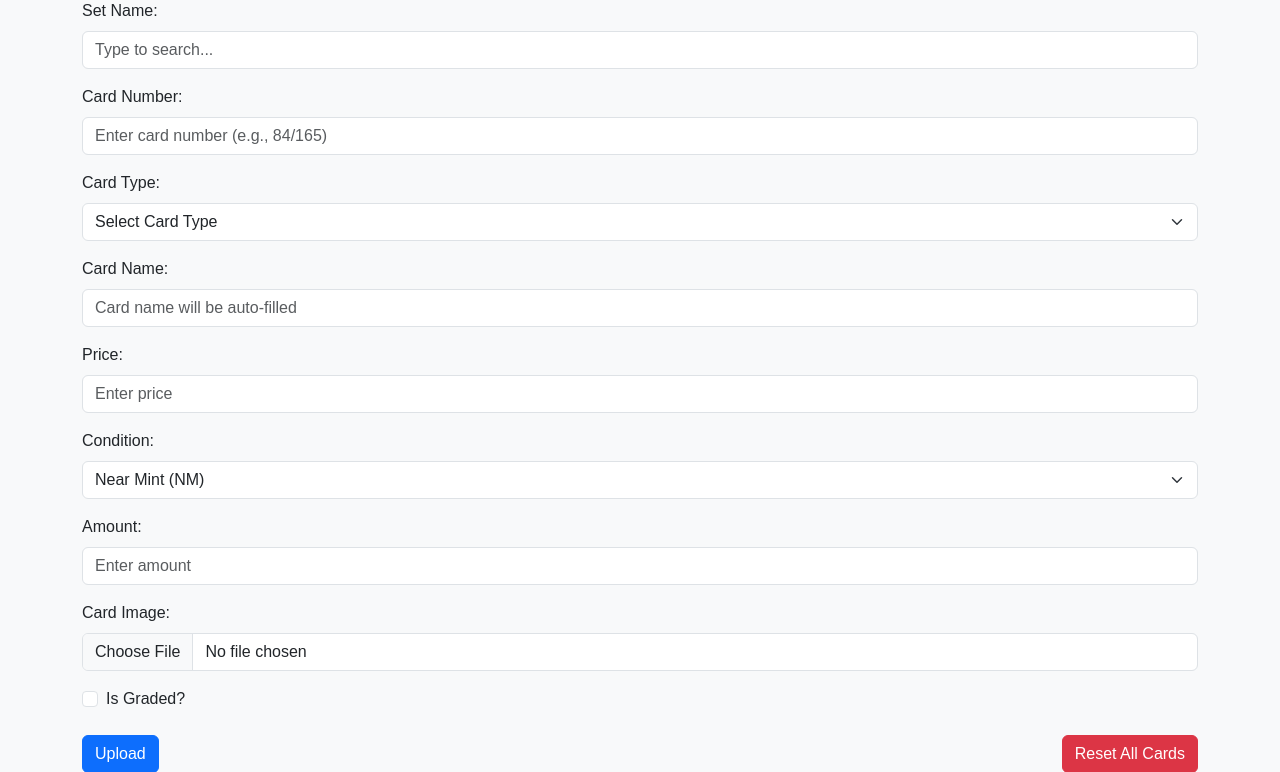
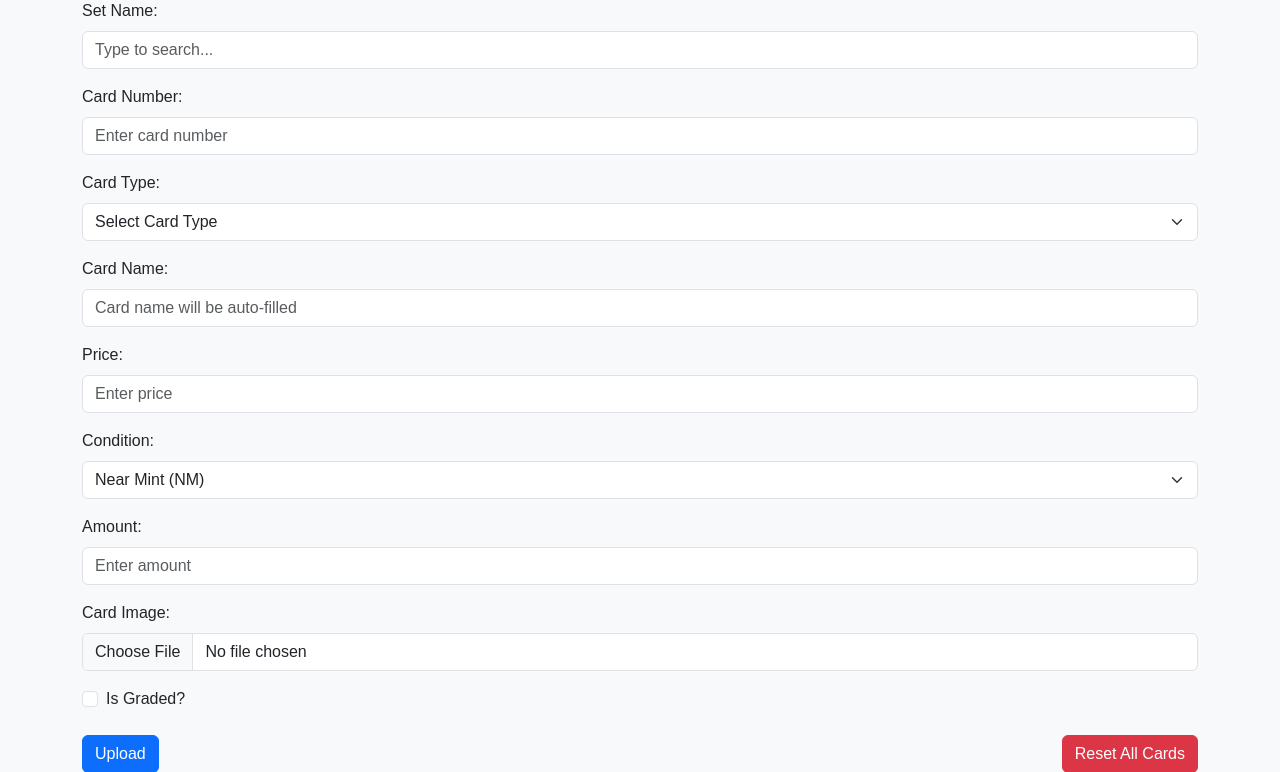
Before and after one commit to urkorenu/pokemon-shop, a Flask app: template app/templates/upload.html in a window 1280 px wide. Shown: the part 182-954 px from the top of the page. Run offline with Flask 3, Linux system fonts and the light colour scheme; the template is opened without the code that fills it, so the values that code supplies are empty; some libraries are stand-ins or nearby versions.

Commit message:
change text on front page

```diff
--- a/app/templates/upload.html
+++ b/app/templates/upload.html
@@ -18,7 +18,7 @@
     <!-- Card Number -->
     <div class="mb-3">
         <label for="number" class="form-label">Card Number:</label>
-        <input type="text" id="number" name="number" class="form-control" placeholder="Enter card number (e.g., 84/165)" required>
+        <input type="text" id="number" name="number" class="form-control" placeholder="Enter card number" required>
     </div>
 
     <!-- Card Type -->
```
